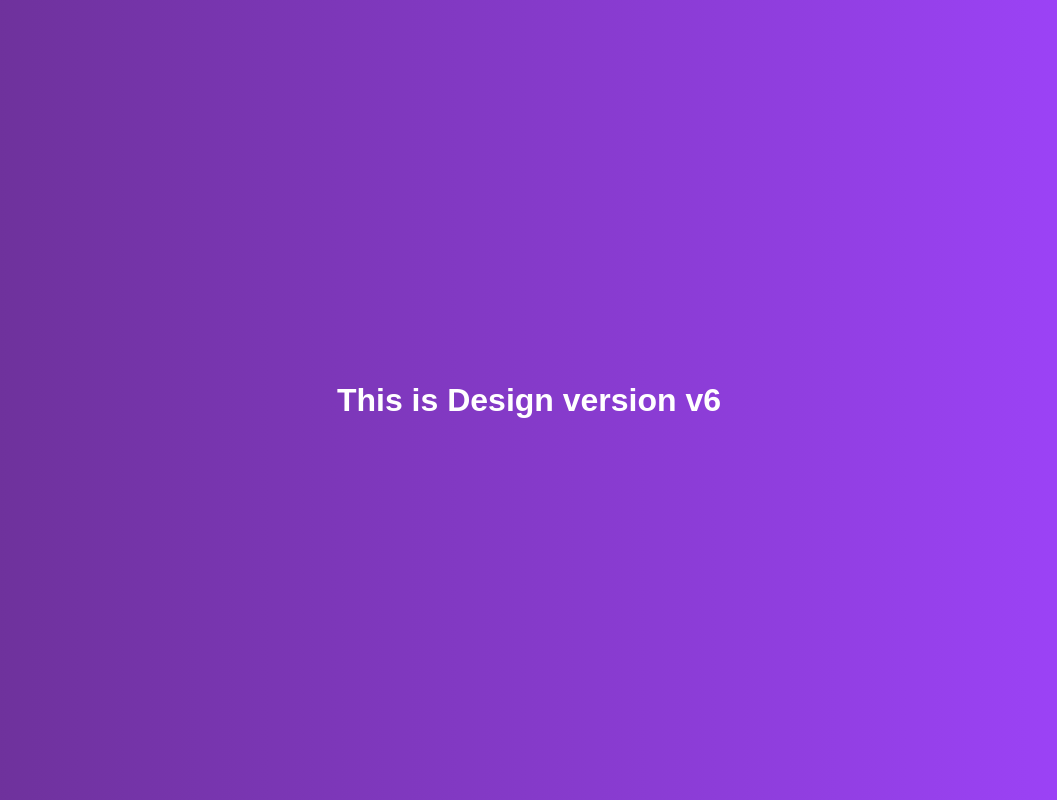
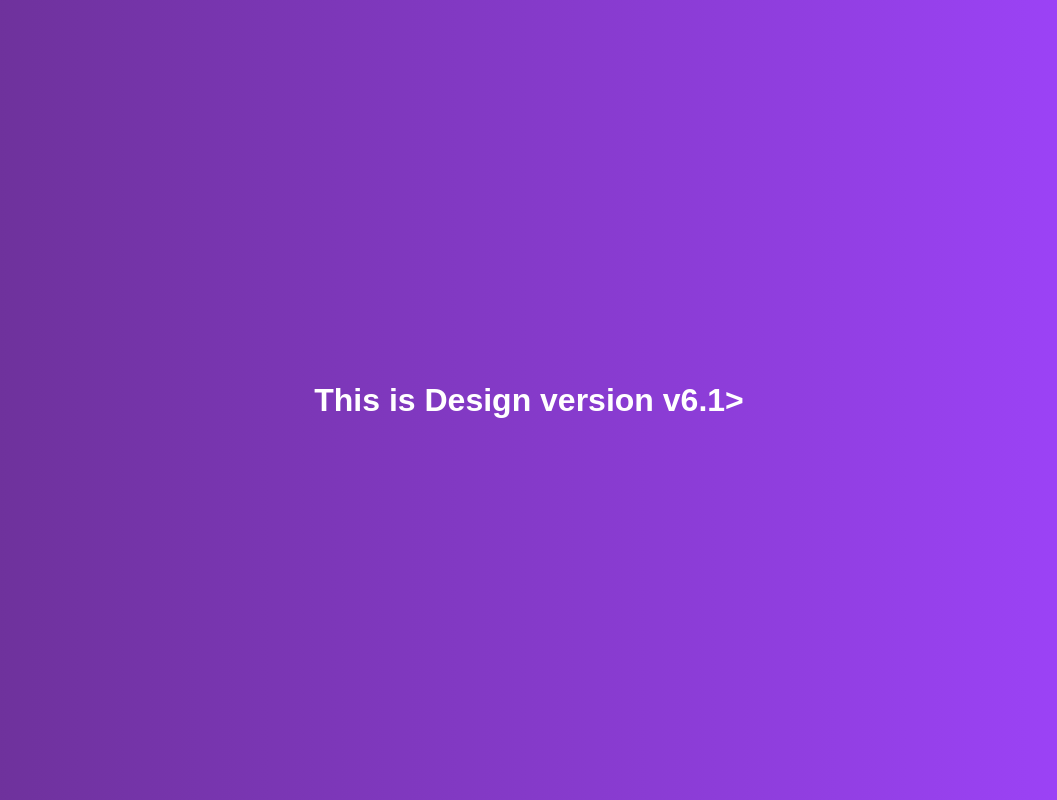
Before and after one commit to amanhumza/git-repo, a plain HTML site: page index.html in a window 1280 px wide. Shown: the whole page, without its empty margins (111-1168 px from the left). Drawn offline with Linux system fonts and the light colour scheme.

Commit message:
Changed the version to v6.1

```diff
--- a/index.html
+++ b/index.html
@@ -7,6 +7,6 @@
   <title>Document</title>
 </head>
 <body>
-  <h1>This is Design version v6</h1>
+  <h1>This is Design version v6.1></h1>
 </body>
 </html>
```
